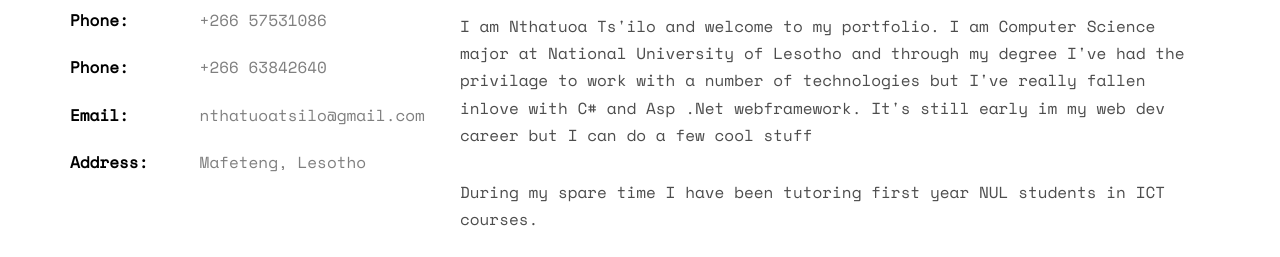
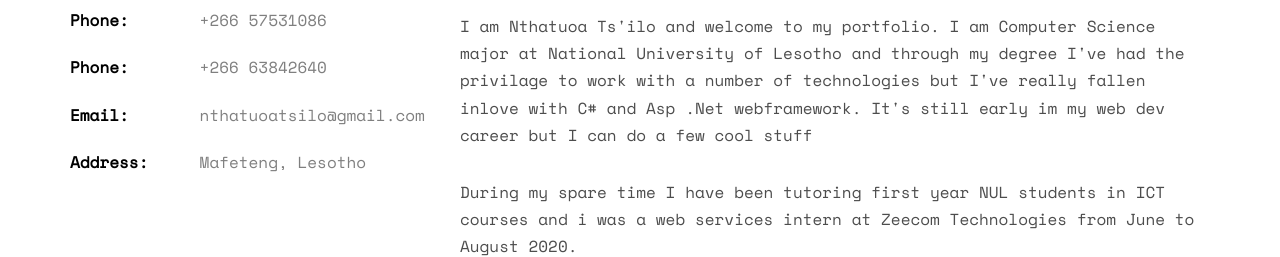
Before and after one commit to Nthatuoa/tsilonthatuoa.github.io, a plain HTML site: page index.html in a window 1280 px wide. Shown: the part 1112-1369 px from the top of the page. Drawn offline with nearby package versions, Linux system fonts and the light colour scheme; some packages are replaced by stand-ins of ours; no server answers; files whose address does not match are found by name.

Commit message:
Update index.html

```diff
--- a/index.html
+++ b/index.html
@@ -93,7 +93,7 @@
 				<div class="col-md-8">
 					<h2>Hello There!</h2>
 					<p>I am Nthatuoa Ts'ilo and welcome to my portfolio. I am Computer Science major at National University of Lesotho and through my degree I've had the privilage to work with a number of technologies but I've really fallen inlove with C# and Asp .Net webframework. It's still early im my web dev career but I can do a few cool stuff</p>
-					<p>During my spare time I have been tutoring first year NUL students in ICT courses.</p>
+					<p>During my spare time I have been tutoring first year NUL students in ICT courses and i was a web services intern at Zeecom Technologies from June to August 2020.</p>
 					<p>
 						<ul class="fh5co-social-icons">
 							<li><a href="twitter.com/nthatuoatsilo"><i class="icon-twitter2"></i></a></li>
```
